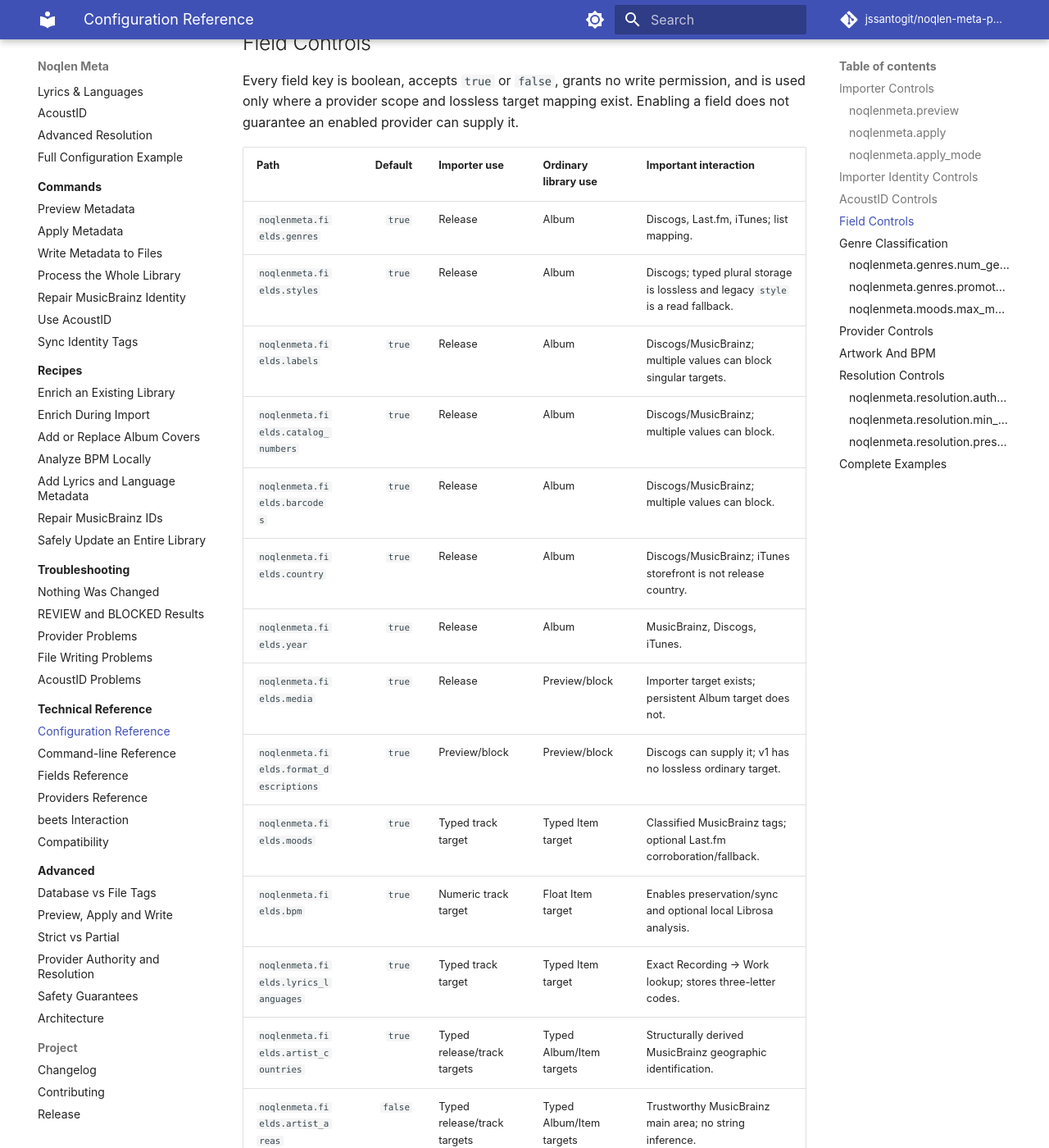
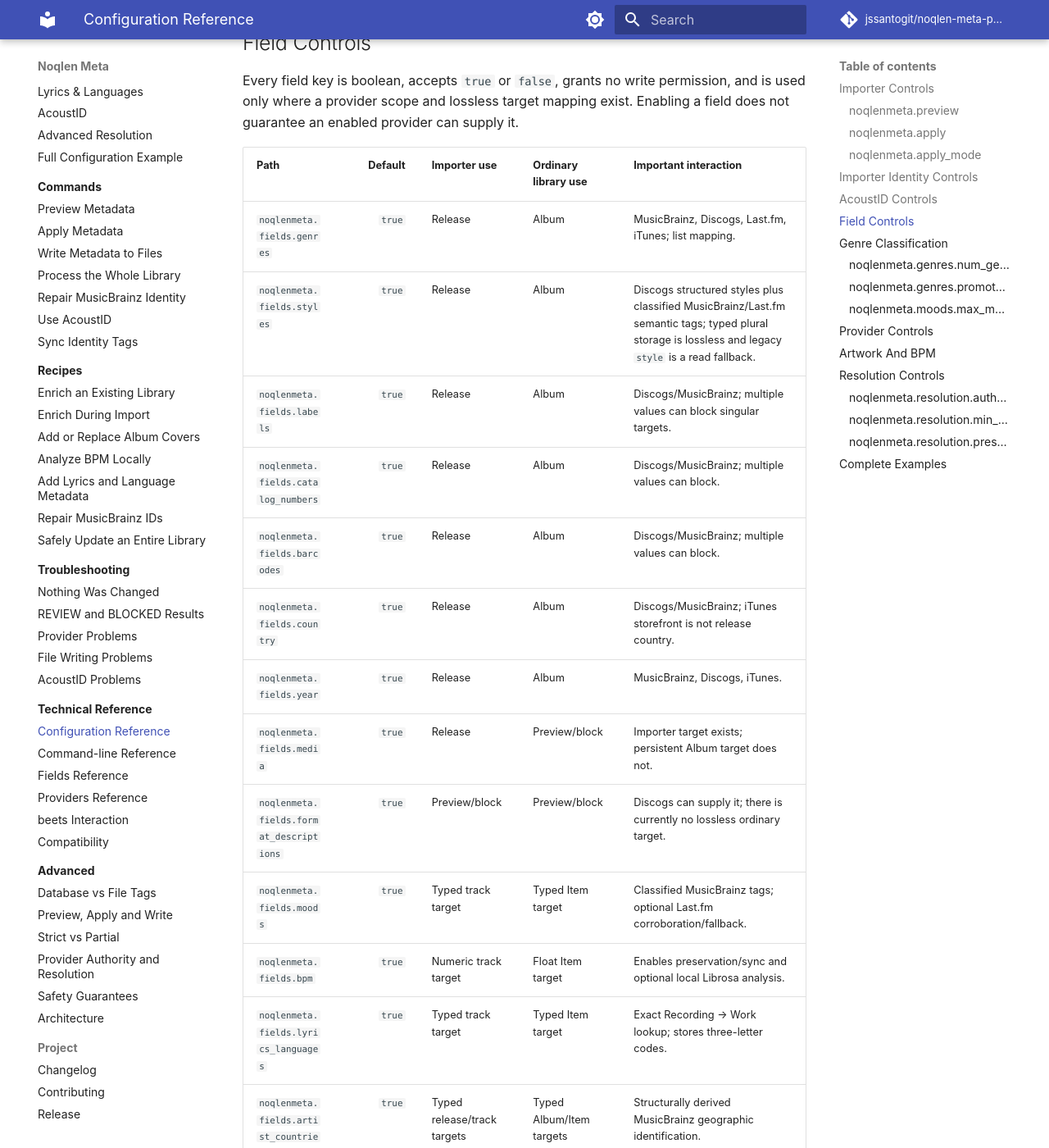
Before and after one commit to jssantogit/noqlen-meta-plugin, an MkDocs documentation site: the page built from site-docs/technical-reference/configuration.md, in a window 1280 px wide and 1400 px high, scrolled down 3115 px. Shown: the whole window at 82% size. Built offline with MkDocs 1.6.1 and Material for MkDocs 9.7.7, drawn with Linux system fonts in a browser that asks for light colours; comment, search, counter and statistics services are not loaded.

Commit message:
docs: correct semantic provider reference

```diff
--- a/site-docs/technical-reference/configuration.md
+++ b/site-docs/technical-reference/configuration.md
@@ -93,15 +93,15 @@ exist. Enabling a field does not guarantee an enabled provider can supply it.
 
 | Path | Default | Importer use | Ordinary library use | Important interaction |
 | --- | ---: | --- | --- | --- |
-| `noqlenmeta.fields.genres` | `true` | Release | Album | Discogs, Last.fm, iTunes; list mapping. |
-| `noqlenmeta.fields.styles` | `true` | Release | Album | Discogs; typed plural storage is lossless and legacy `style` is a read fallback. |
+| `noqlenmeta.fields.genres` | `true` | Release | Album | MusicBrainz, Discogs, Last.fm, iTunes; list mapping. |
+| `noqlenmeta.fields.styles` | `true` | Release | Album | Discogs structured styles plus classified MusicBrainz/Last.fm semantic tags; typed plural storage is lossless and legacy `style` is a read fallback. |
 | `noqlenmeta.fields.labels` | `true` | Release | Album | Discogs/MusicBrainz; multiple values can block singular targets. |
 | `noqlenmeta.fields.catalog_numbers` | `true` | Release | Album | Discogs/MusicBrainz; multiple values can block. |
 | `noqlenmeta.fields.barcodes` | `true` | Release | Album | Discogs/MusicBrainz; multiple values can block. |
 | `noqlenmeta.fields.country` | `true` | Release | Album | Discogs/MusicBrainz; iTunes storefront is not release country. |
 | `noqlenmeta.fields.year` | `true` | Release | Album | MusicBrainz, Discogs, iTunes. |
 | `noqlenmeta.fields.media` | `true` | Release | Preview/block | Importer target exists; persistent Album target does not. |
-| `noqlenmeta.fields.format_descriptions` | `true` | Preview/block | Preview/block | Discogs can supply it; v1 has no lossless ordinary target. |
+| `noqlenmeta.fields.format_descriptions` | `true` | Preview/block | Preview/block | Discogs can supply it; there is currently no lossless ordinary target. |
 | `noqlenmeta.fields.moods` | `true` | Typed track target | Typed Item target | Classified MusicBrainz tags; optional Last.fm corroboration/fallback. |
 | `noqlenmeta.fields.bpm` | `true` | Numeric track target | Float Item target | Enables preservation/sync and optional local Librosa analysis. |
 | `noqlenmeta.fields.lyrics_languages` | `true` | Typed track target | Typed Item target | Exact Recording -> Work lookup; stores three-letter codes. |
```
